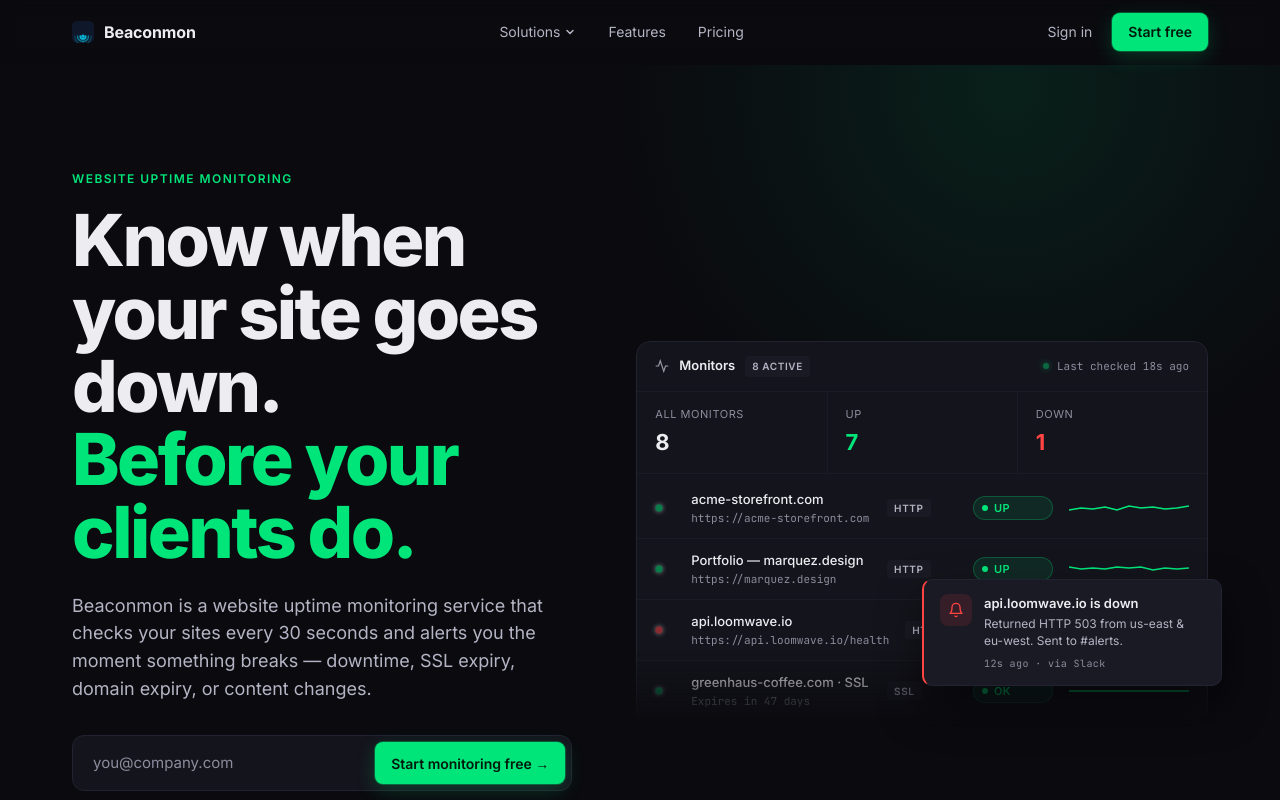
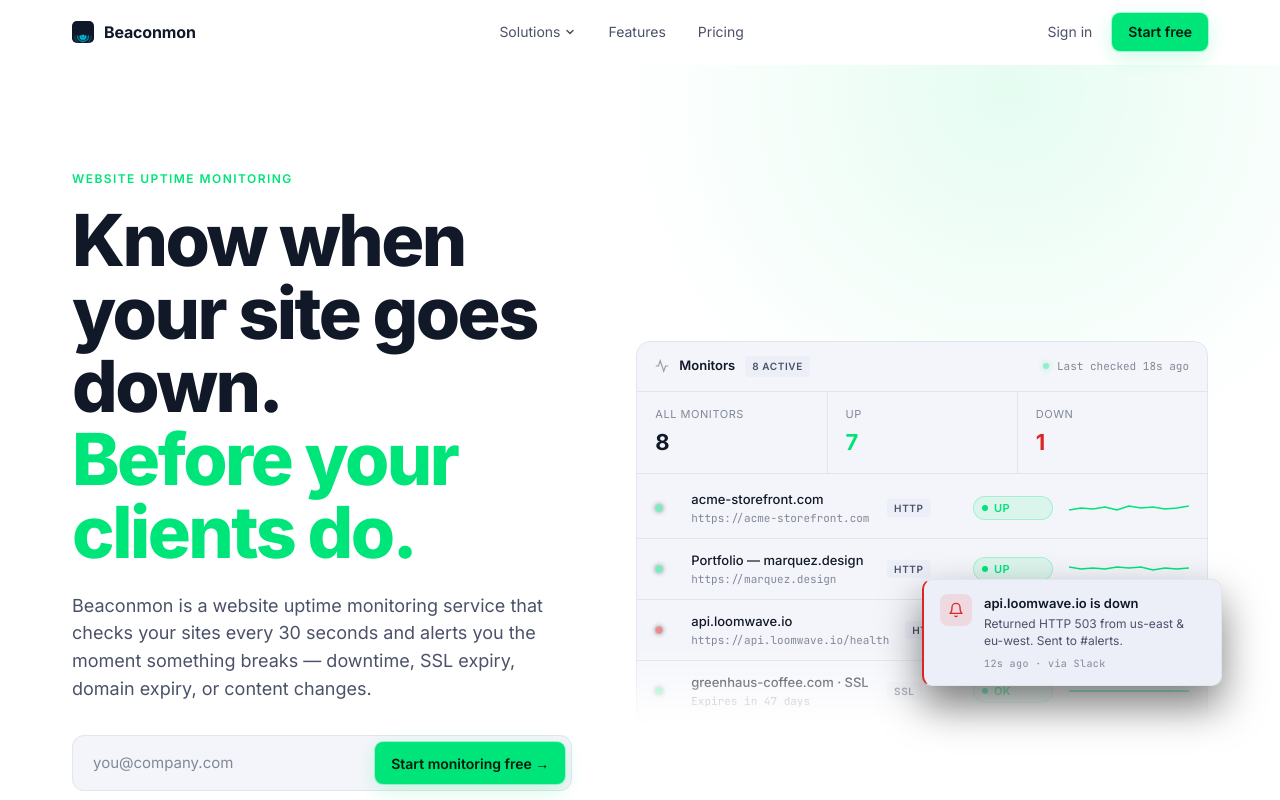
Before and after one commit to beaconmon/beaconmon, a Next.js app in the folder apps/web/: page / in a window 1280 px wide. Shown: the top 800 px of the page. Built offline with nearby package versions, Linux system fonts and the light colour scheme.

Commit message:
feat: add dark mode theme support in tailwind and CSS

```diff
--- a/apps/web/app/(dashboard)/layout.tsx
+++ b/apps/web/app/(dashboard)/layout.tsx
@@ -34,6 +34,7 @@
 import { NotificationPopover } from '@/components/notifications/notification-popover';
 import { Providers } from '@/components/providers';
 import { TrialBanner } from '@/components/ui/trial-banner';
+import { ThemeToggle } from '@/components/ui/theme-toggle';
 import { analytics } from '@/lib/analytics';
 import { TeamSwitcher } from '@/components/dashboard/team-switcher';
 import Logo from '@/components/logo';
@@ -197,23 +198,11 @@
         <Breadcrumbs />
       </div>
 
-      {/* ⌘K trigger */}
-      <button
-        onClick={onOpenCommandPalette}
-        className="hidden sm:flex items-center gap-2 rounded-md border border-brand-line bg-brand-bg2 px-3 py-1.5 text-xs text-brand-muted transition-colors hover:border-brand-line hover:text-brand-dim"
-      >
-        <Search className="h-3 w-3" />
-        <span>Search…</span>
-        <kbd className="inline-flex h-4 items-center rounded border border-brand-line bg-brand-bg px-1 text-[10px] text-brand-muted">
-          ⌘K
-        </kbd>
-      </button>
-
       {/* Add monitor */}
       {showAddMonitor && (
         <Link
           href="/monitors/new"
-          className="hidden sm:flex items-center gap-1.5 rounded-md bg-brand-green px-3 py-1.5 text-xs font-semibold text-brand-bg transition-colors hover:bg-brand-green/90"
+          className="hidden sm:flex items-center gap-1.5 rounded-md bg-brand-green px-3 py-1.5 text-xs font-semibold text-brand-green-fg transition-colors hover:bg-brand-green/90"
         >
           <Plus className="h-3.5 w-3.5" />
           Add monitor
@@ -223,6 +212,18 @@
       {/* Notifications */}
       <NotificationPopover />
 
+      {/* ⌘K trigger */}
+      <button
+        onClick={onOpenCommandPalette}
+        className="hidden sm:flex items-center gap-2 rounded-md border border-brand-line bg-brand-bg2 px-3 py-1.5 text-xs text-brand-muted transition-colors hover:border-brand-line hover:text-brand-dim w-56"
+      >
+        <Search className="h-3 w-3" />
+        <span>Search…</span>
+        <kbd className="inline-flex h-4 items-center rounded border border-brand-line bg-brand-bg px-1 text-[10px] text-brand-muted">
+          ⌘K
+        </kbd>
+      </button>
+
       {/* Avatar dropdown */}
       <DropdownMenu>
         <DropdownMenuTrigger asChild>
@@ -230,13 +231,18 @@
             U
           </button>
         </DropdownMenuTrigger>
-        <DropdownMenuContent align="end" className="w-40 border-brand-line bg-brand-bg3">
+        <DropdownMenuContent align="end" className="w-44 border-brand-line bg-brand-bg3">
           <DropdownMenuItem asChild className="cursor-pointer text-brand-dim hover:text-brand-text focus:text-brand-text">
             <Link href="/settings/billing">
               <CreditCard className="mr-2 h-3.5 w-3.5" />
               Billing
             </Link>
           </DropdownMenuItem>
+          <DropdownMenuSeparator className="bg-brand-line" />
+          <div className="flex items-center justify-between px-2 py-1.5">
+            <span className="text-xs text-brand-muted">Theme</span>
+            <ThemeToggle />
+          </div>
           <DropdownMenuSeparator className="bg-brand-line" />
           <DropdownMenuItem
             className="cursor-pointer text-brand-dim hover:text-brand-text focus:text-brand-text"
--- a/apps/web/app/globals.css
+++ b/apps/web/app/globals.css
@@ -4,48 +4,88 @@
 
 @layer base {
   :root {
+    /* shadcn semantic vars — light */
     --background: 0 0% 100%;
     --foreground: 222.2 84% 4.9%;
     --card: 0 0% 100%;
     --card-foreground: 222.2 84% 4.9%;
     --popover: 0 0% 100%;
     --popover-foreground: 222.2 84% 4.9%;
-    --primary: 222.2 47.4% 11.2%;
-    --primary-foreground: 210 40% 98%;
-    --secondary: 210 40% 96.1%;
+    --primary: 152 100% 45%;
+    --primary-foreground: 0 0% 0%;
+    --secondary: 220 14% 95%;
     --secondary-foreground: 222.2 47.4% 11.2%;
-    --muted: 210 40% 96.1%;
-    --muted-foreground: 215.4 16.3% 46.9%;
-    --accent: 210 40% 96.1%;
+    --muted: 220 14% 95%;
+    --muted-foreground: 220 9% 46%;
+    --accent: 220 14% 95%;
     --accent-foreground: 222.2 47.4% 11.2%;
-    --destructive: 0 84.2% 60.2%;
-    --destructive-foreground: 210 40% 98%;
-    --border: 214.3 31.8% 91.4%;
-    --input: 214.3 31.8% 91.4%;
-    --ring: 222.2 84% 4.9%;
+    --destructive: 0 72% 51%;
+    --destructive-foreground: 0 0% 100%;
+    --border: 220 13% 94%;
+    --input: 220 13% 94%;
+    --ring: 152 100% 45%;
     --radius: 0.5rem;
+
+    /* brand palette — light */
+    --brand-bg:         #FFFFFF;
+    --brand-bg1:        #FFFFFF;
+    --brand-bg2:        #F4F5FA;
+    --brand-bg3:        #ECEEF8;
+    --brand-line:       #E2E4EF;
+    --brand-line-soft:  #E2E4EF;
+    --brand-text:       #111827;
+    --brand-dim:        #4B5268;
+    --brand-muted:      #808898;
+    --brand-green:      #00E57A;
+    --brand-green-dim:  #00B862;
+    --brand-green-fg:   #001a0c;
+    --brand-red:        #DC2626;
+    --brand-amber:      #B45309;
+    --brand-surface:    #FFFFFF;
+    --brand-outline:    #F0F2FA;
+    --brand-border2:    #E2E4EF;
   }
 
   .dark {
-    --background: 240 20% 5%;       /* #0A0A0F brand-bg */
-    --foreground: 240 15% 94%;      /* #ECECF1 brand-text */
-    --card: 240 17% 8%;             /* #111118 brand-surface */
+    /* shadcn semantic vars — dark */
+    --background: 240 20% 5%;
+    --foreground: 240 15% 94%;
+    --card: 240 17% 8%;
     --card-foreground: 240 15% 94%;
-    --popover: 240 16% 12%;         /* #1A1A24 brand-bg3 */
+    --popover: 240 16% 12%;
     --popover-foreground: 240 15% 94%;
-    --primary: 152 100% 45%;        /* #00E57A brand-green */
+    --primary: 152 100% 45%;
     --primary-foreground: 240 20% 5%;
-    --secondary: 240 16% 12%;       /* #1A1A24 brand-bg3 */
+    --secondary: 240 16% 12%;
     --secondary-foreground: 240 15% 94%;
-    --muted: 240 16% 12%;           /* #1A1A24 brand-bg3 */
-    --muted-foreground: 240 7% 63%; /* #9A9AA8 brand-dim */
-    --accent: 240 17% 16%;          /* #222230 brand-line */
+    --muted: 240 16% 12%;
+    --muted-foreground: 240 7% 63%;
+    --accent: 240 17% 16%;
     --accent-foreground: 240 15% 94%;
-    --destructive: 0 100% 63%;      /* #FF4444 brand-red */
+    --destructive: 0 100% 63%;
     --destructive-foreground: 240 15% 94%;
-    --border: 240 17% 16%;          /* #222230 brand-line */
-    --input: 240 17% 16%;           /* #222230 brand-line */
-    --ring: 152 100% 45%;           /* #00E57A brand-green */
+    --border: 240 17% 16%;
+    --input: 240 17% 16%;
+    --ring: 152 100% 45%;
+
+    /* brand palette — dark */
+    --brand-bg:         #0A0A0F;
+    --brand-bg1:        #0E0E14;
+    --brand-bg2:        #14141C;
+    --brand-bg3:        #1A1A24;
+    --brand-line:       #222230;
+    --brand-line-soft:  #1B1B26;
+    --brand-text:       #ECECF1;
+    --brand-dim:        #B4B4C4;
+    --brand-muted:      #8C8C9D;
+    --brand-green:      #00E57A;
+    --brand-green-dim:  #00B862;
+    --brand-green-fg:   #001a0c;
+    --brand-red:        #FF4444;
+    --brand-amber:      #F5B400;
+    --brand-surface:    #111118;
+    --brand-outline:    #1E1E2A;
+    --brand-border2:    #2A2A3A;
   }
 }
 
--- a/apps/web/app/layout.tsx
+++ b/apps/web/app/layout.tsx
@@ -1,5 +1,6 @@
 import type { Metadata, Viewport } from 'next';
 import { Inter, JetBrains_Mono } from 'next/font/google';
+import { ThemeProvider } from 'next-themes';
 import { JsonLd } from '@/components/json-ld';
 import { PHProvider } from '@/components/posthog-provider';
 import './globals.css';
@@ -62,12 +63,14 @@
   children: React.ReactNode;
 }) {
   return (
-    <html lang="en" suppressHydrationWarning className={`dark ${inter.variable} ${mono.variable}`}>
+    <html lang="en" suppressHydrationWarning className={`${inter.variable} ${mono.variable}`}>
       <head>
         <JsonLd data={SITE_SCHEMA} />
       </head>
       <body>
-        <PHProvider>{children}</PHProvider>
+        <ThemeProvider attribute="class" defaultTheme="system" enableSystem disableTransitionOnChange>
+          <PHProvider>{children}</PHProvider>
+        </ThemeProvider>
       </body>
     </html>
   );
--- a/apps/web/tailwind.config.ts
+++ b/apps/web/tailwind.config.ts
@@ -22,22 +22,23 @@
   		},
   		colors: {
   			brand: {
-  				bg:          '#0A0A0F',
-  				bg1:         '#0E0E14',
-  				bg2:         '#14141C',
-  				bg3:         '#1A1A24',
-  				line:        '#222230',
-  				'line-soft': '#1B1B26',
-  				text:        '#ECECF1',
-  				dim:         '#B4B4C4',
-  				muted:       '#8C8C9D',
-  				green:       '#00E57A',
-  				'green-dim': '#00B862',
-  				red:         '#FF4444',
-  				amber:       '#F5B400',
-  				surface:     '#111118',
-  				outline:     '#1E1E2A',
-  				border2:     '#2A2A3A',
+  				bg:          'var(--brand-bg)',
+  				bg1:         'var(--brand-bg1)',
+  				bg2:         'var(--brand-bg2)',
+  				bg3:         'var(--brand-bg3)',
+  				line:        'var(--brand-line)',
+  				'line-soft': 'var(--brand-line-soft)',
+  				text:        'var(--brand-text)',
+  				dim:         'var(--brand-dim)',
+  				muted:       'var(--brand-muted)',
+  				green:       'var(--brand-green)',
+  				'green-dim': 'var(--brand-green-dim)',
+  				'green-fg':  'var(--brand-green-fg)',
+  				red:         'var(--brand-red)',
+  				amber:       'var(--brand-amber)',
+  				surface:     'var(--brand-surface)',
+  				outline:     'var(--brand-outline)',
+  				border2:     'var(--brand-border2)',
   			},
   			border: 'hsl(var(--border))',
   			input: 'hsl(var(--input))',
```
